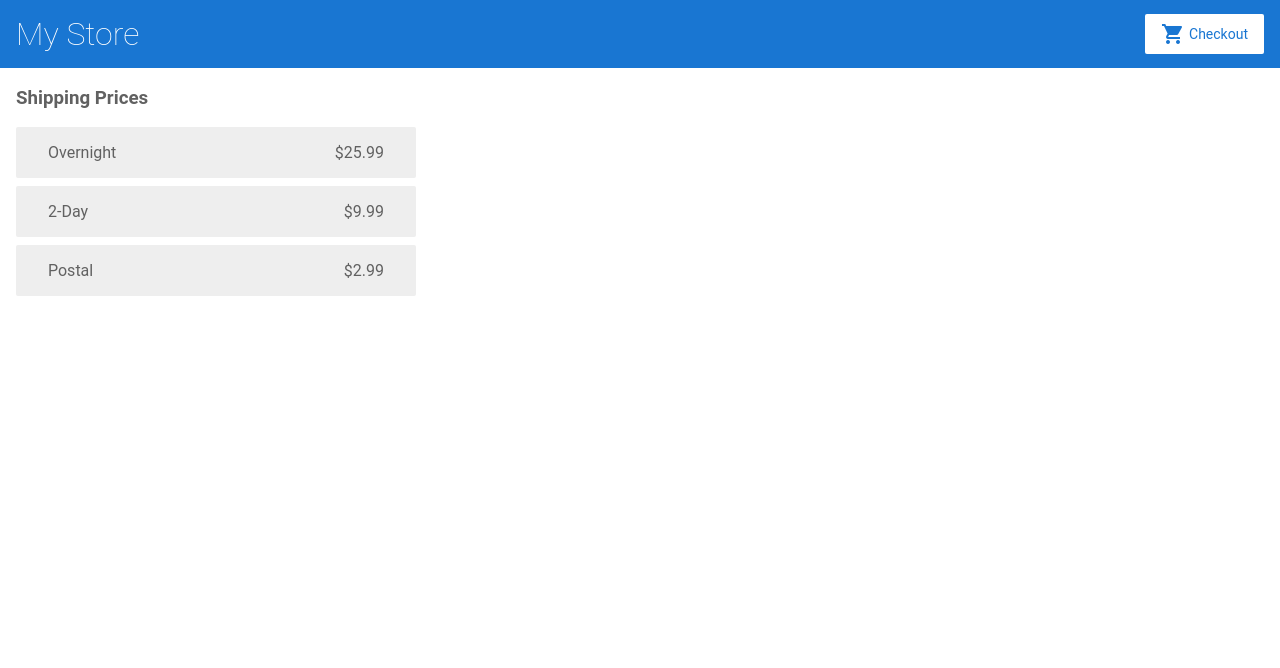
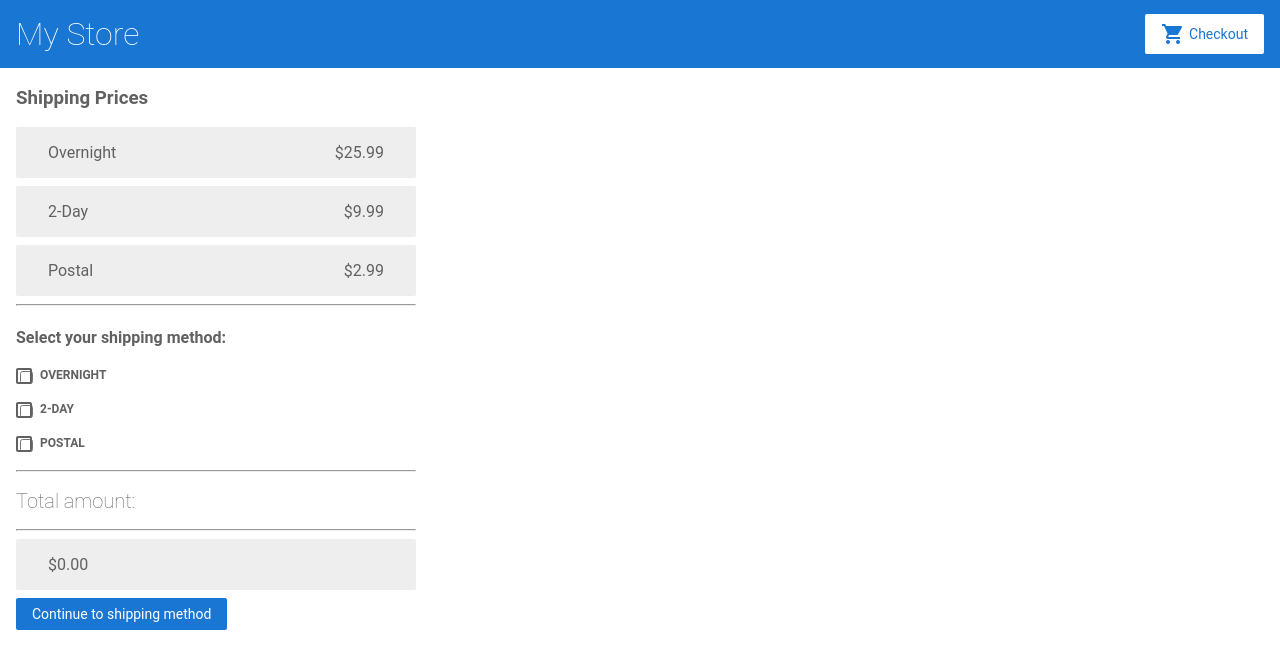
Before and after one commit to LilyDris/CSE5234, an Angular app in the folder Lab5/: page /shipping in a window 1280 px wide. Shown: the top 668 px of the page. Built offline with nearby package versions, Linux system fonts and the light colour scheme.

Commit message:
Getting a select button

```diff
--- a/Lab5/package.json
+++ b/Lab5/package.json
@@ -18,6 +18,7 @@
     "@angular/compiler": "^14.2.0",
     "@angular/core": "^14.2.0",
     "@angular/forms": "^14.2.0",
+    "@angular/material": "14.2.3",
     "@angular/platform-browser": "^14.2.0",
     "@angular/platform-browser-dynamic": "^14.2.0",
     "@angular/router": "^14.2.0",
--- a/Lab5/src/app/cart.service.ts
+++ b/Lab5/src/app/cart.service.ts
@@ -11,8 +11,15 @@ export class CartService {
   constructor(private http: HttpClient){
   }
   items: Product[] = [];
+  total: number=0;
 
 /* . . . */
+getTotal(){
+  for(let item of this.items){
+    this.total=this.total+item.price;
+  }
+  return this.total;
+}
 addToCart(product: Product) {
   this.items.push(product);
 }
--- a/Lab5/src/app/cart/cart.component.html
+++ b/Lab5/src/app/cart/cart.component.html
@@ -9,7 +9,7 @@
 <div >
   <h2>Total amount:</h2>
   <hr class="solid">
-  <span class="cart-item">{{getTotal() | currency}}</span>
+  <span class="cart-item">{{total | currency}}</span>
 </div>
 
 <a routerLink="/shipping" class="button">
--- a/Lab5/src/app/cart/cart.component.ts
+++ b/Lab5/src/app/cart/cart.component.ts
@@ -10,17 +10,11 @@ import { CartService } from '../cart.service';
 export class CartComponent {
 
   items = this.cartService.getItems();
-  total: number;
+  total= this.cartService.getTotal();
 
   constructor(
     private cartService: CartService
   ) {
-    this.total=0;
   }
-  getTotal(){
-    for(let item of this.items){
-      this.total=this.total+item.price;
-    }
-    return this.total;
-  }
+
 }
--- a/Lab5/src/app/shipping/shipping.component.html
+++ b/Lab5/src/app/shipping/shipping.component.html
@@ -1,5 +1,24 @@
 <h3>Shipping Prices</h3>
+
 <div class="shipping-item" *ngFor="let shipping of shippingCosts | async">
   <span>{{ shipping.type }}</span>
   <span>{{ shipping.price | currency }}</span>
 </div>
+<hr class="solid">
+
+<section class="example-section" [formGroup]="shippingTypes">
+  <h4>Select your shipping method:</h4>
+  <p><mat-checkbox formControlName="Overnight">Overnight</mat-checkbox></p>
+  <p><mat-checkbox formControlName="TwoDay">2-Day</mat-checkbox></p>
+  <p><mat-checkbox formControlName="Postal">Postal</mat-checkbox></p>
+</section>
+<hr class="solid">
+<div >
+  <h2>Total amount:</h2>
+  <hr class="solid">
+  <span class="cart-item">{{total | currency}}</span>
+</div>
+
+<a routerLink="/shipping" class="button">
+ Continue to shipping method
+</a>
--- a/Lab5/src/app/shipping/shipping.component.ts
+++ b/Lab5/src/app/shipping/shipping.component.ts
@@ -1,6 +1,7 @@
 import { Component, OnInit } from '@angular/core';
 import { Observable } from 'rxjs';
 import { CartService } from '../cart.service';
+import { FormBuilder, FormControl, Validator, Validators } from '@angular/forms';
 
 @Component({
   selector: 'app-shipping',
@@ -10,11 +11,19 @@ import { CartService } from '../cart.service';
 export class ShippingComponent implements OnInit {
 
   shippingCosts!: Observable<{ type: string, price: number }[]>;
+  total= this.cartService.total;
+  shippingTypes = this.fb.group({Overnight:false, TwoDay: false, Postal:false})
 
-  constructor(private cartService: CartService) { }
+  constructor(private cartService: CartService, private fb: FormBuilder) {
+
+  }
 
   ngOnInit(): void {
     this.shippingCosts =  this.cartService.getShippingPrices();
   }
 
+  getTotal(type: string): void{
+
+  }
+
 }
```
Also changed, not shown: Lab5/src/app/app.module.ts (+11 -0 lines), 1 other file (tests, documents, lock files or other folders).
